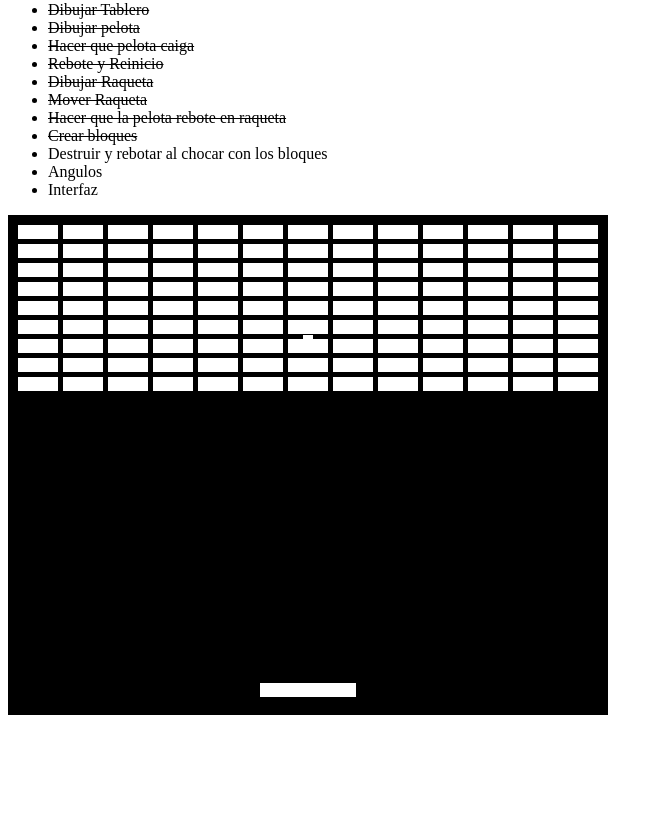
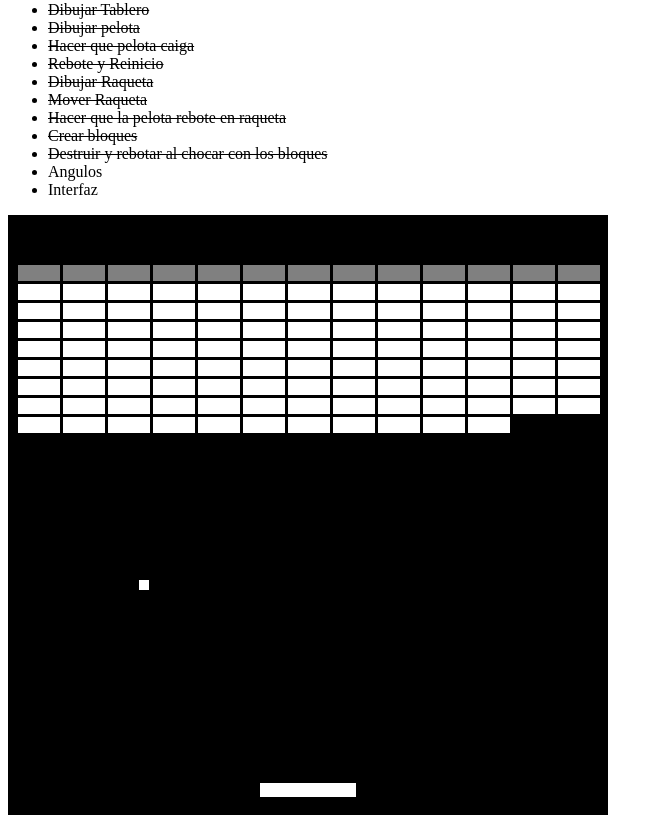
Before and after one commit to frmdz/Arkablock, a plain HTML site: page index.html in a window 1280 px wide. Shown: the part 79-906 px from the top of the page, without its empty margins (0-663 px from the left). Before the commit the page ends 806 px from the top, so only its background shows below. Drawn offline with Linux system fonts and the light colour scheme.

Commit message:
Add files via upload

```diff
--- a/Ark.js
+++ b/Ark.js
@@ -1,22 +1,25 @@
-var canvas = document.getElementById("canvas");
-var context = canvas.getContext("2d");
+let canvas = document.getElementById("canvas");
+let context = canvas.getContext("2d");
 
-var gameover_pic = new Image();
+let gameover_pic = new Image();
 gameover_pic.src = 'res/Game_over.png';
 
-var GameOver = false;
-var vidas = 3;
+let GameOver = false;
+let vidas = 3;
+
+let nivel = nivel_1;
+let num = 9;
 
 function refrescar(){
   if (GameOver == false) {
     context.clearRect(0,0,canvas.width,canvas.height);
-    bloqs.dibujar();
+    dibujarBloques();
     raque_1.mover();
     raque_1.dibujar();
     pelo_1.dibujar();
     pelo_1.mover();
     pelo_1.golpeAngulo();
-    bloqs.dibujar();
+    pelo_1.colicionBloque();
     requestAnimationFrame(refrescar);
   } else{
     context.clearRect(0,0,canvas.width,canvas.height);
@@ -24,8 +27,7 @@ function refrescar(){
   }
 }
 
-var pelo_1 = new Pelota(canvas.width/2, canvas.height/2, 10, 6, -6 );
-var raque_1 = new Raqueta(canvas.width/2, canvas.height-25, 96, 14, 37 ,39);
-var bloqs = new Bloques();
+let pelo_1 = new Pelota(canvas.width/4, canvas.height/2, 10, 7, 10 );
+let raque_1 = new Raqueta(canvas.width/2, canvas.height-25, 96, 14);
 
 refrescar();
--- a/Bloques.js
+++ b/Bloques.js
@@ -1,20 +1,15 @@
-class Bloques {
-  constructor() {
-    this.xtam = 50;
-    this.ytam = 14;
-    this.fil = 5;
-    this.col = 5;
-    this.esp = canvas.width%45;
-  }
 
-  dibujar() {
-    for (let i=0; i<9; i++) {
+function dibujarBloques() {
+    for (let i=0; i<num; i++) {
       for (let j=0; j<13; j++) {
-        if (nivel_1[i][j] > 0) {
-          context.fillStyle = "white";
-          context.fillRect(10+(45*j), 10+(19*i), 40, 14);
+        if (nivel[i][j] > 0) {
+          if (nivel[i][j] == 2) {
+              context.fillStyle = "grey";
+            }else {
+              context.fillStyle = "white";
+            }
+          context.fillRect(10+(45*j), 50+(19*i), 42, 16);
         }
       }
     }
   }
-}
--- a/Controles.js
+++ b/Controles.js
@@ -5,11 +5,11 @@ var rPressed = false;
 var lPressed = false;
 
 function kup (e) {
-  if (e.keyCode == raque_1.der) rPressed = false;
-  if (e.keyCode == raque_1.izq) lPressed = false;
+  if (e.keyCode == 39) rPressed = false;
+  if (e.keyCode == 37) lPressed = false;
 }
 
 function kdown (e) {
-  if (e.keyCode == raque_1.der) rPressed = true;
-  if (e.keyCode == raque_1.izq) lPressed = true;
+  if (e.keyCode == 39) rPressed = true;
+  if (e.keyCode == 37) lPressed = true;
 }
--- a/Pelota.js
+++ b/Pelota.js
@@ -7,6 +7,54 @@ class Pelota {
     this.accel_y = accel_y;
     this.radio = this.tam/2;
   }
+
+  colicionBloque(){
+  if (this.y-20 < 50+(19*num)) {
+      for (let i=0; i<num; i++) {
+        for (let j=0; j<13; j++) {
+          if (nivel[i][j] > 0) {
+            //10+(45*j)  10+(19*i) 40 14
+
+            if (this.y-this.radio <= (50+(19*i))+16 && this.y-this.radio >= 50+(19*i)) {
+              if (this.x+this.radio/2 >= (10+(45*j)) && this.x-this.radio/2 <= (10+(45*j))+42 ) {
+                this.y = ((50+(19*i))+16)+1+this.radio;
+                this.accel_y = -this.accel_y;
+                nivel[i][j] -= 1;;
+              }
+            }//arriba
+            if (this.y+this.radio <= (50+(19*i))+16 && this.y+this.radio >= 50+(19*i)) {
+              if (this.x+this.radio/2 >= (10+(45*j)) && this.x-this.radio/2 <= (10+(45*j))+42 ) {
+                this.y = (50+(19*i))-1-this.radio;
+                this.accel_y = -this.accel_y;
+                nivel[i][j] -= 1;
+              }
+            }//abajo
+
+
+
+             if (this.x+this.radio >= 10+(45*j) && this.x+this.radio <= (10+(45*j))+42 ) {
+              if (this.y+this.radio/2>= 50+(19*i) && this.y-this.radio/2 <= 50+(19*i)+16 ) {
+                this.accel_x = -this.accel_x;
+                this.x =  (10+(45*j))-1-this.radio;
+                nivel[i][j] -= 1;
+              }
+            }//izq
+
+
+             if (this.x-this.radio >= 10+(45*j) && this.x-this.radio <= (10+(45*j))+42 ) {
+              if (this.y+this.radio/2>= 50+(19*i) && this.y-this.radio/2<= 50+(19*i)+16 ) {
+                this.accel_x = -this.accel_x;
+                this.x =  (10+(45*j))+43+this.radio;
+                nivel[i][j] -= 1;
+              }
+            }//der
+
+          }
+        }
+      }
+    }
+  }
+
   golpeAngulo() {
     if (this.y+this.radio >= raque_1.y-raque_1.ytam/2 && this.y+this.radio <=raque_1.y+raque_1.ytam) {
       if (this.x+this.radio >= raque_1.x-raque_1.xtam/2 && this.x-this.radio <= raque_1.x+raque_1.xtam/2) {
--- a/Raqueta.js
+++ b/Raqueta.js
@@ -1,11 +1,9 @@
 class Raqueta {
-  constructor(x, y, xtam, ytam, izq, der) {
+  constructor(x, y, xtam, ytam) {
     this.x = x;
     this.y = y;
     this.xtam = xtam;
     this.ytam = ytam;
-    this.izq = izq;
-    this.der = der;
   }
 
   dibujar() {
--- a/index.html
+++ b/index.html
@@ -24,12 +24,12 @@
       <li><strike>Mover Raqueta</strike></li>
       <li><strike>Hacer que la pelota rebote en raqueta</strike></li>
       <li><strike>Crear bloques</strike></li>
-      <li>Destruir y rebotar al chocar con los bloques</li>
+      <li><strike>Destruir y rebotar al chocar con los bloques</strike></li>
       <li>Angulos</li>
       <li>Interfaz</li>
     </ul>
-    <canvas id ="canvas" width="600" height="500"></canvas>
-    <script src="nivel1.js"></script>
+    <canvas id ="canvas" width="600" height="600"></canvas>
+    <script src="niveles.js"></script>
     <script src ="Pelota.js"></script>
     <script src ="Controles.js"></script>
     <script src ="Raqueta.js"></script>
--- /dev/null
+++ b/niveles.js
@@ -0,0 +1,12 @@
+var nivel_1 = [
+    //
+    [2, 2, 2 ,2 ,2 ,2 ,2 ,2 ,2, 2 ,2 ,2 ,2],
+    [1, 1, 1, 1, 1, 1, 1, 1, 1, 1 ,1 ,1 ,1],
+    [1, 1, 1, 1, 1, 1, 1, 1, 1, 1 ,1 ,1 ,1],
+    [1, 1, 1, 1, 1, 1, 1, 1, 1, 1 ,1 ,1 ,1],
+    [1, 1, 1, 1, 1, 1, 1, 1, 1, 1 ,1 ,1 ,1],
+    [1, 1, 1, 1, 1, 1, 1, 1, 1, 1 ,1 ,1 ,1],
+    [1, 1, 1, 1, 1, 1, 1, 1, 1, 1 ,1 ,1 ,1],
+    [1, 1, 1, 1, 1, 1, 1, 1, 1, 1 ,1 ,1 ,1],
+    [1, 1, 1, 1, 1, 1, 1, 1, 1, 1 ,1 ,1 ,1],
+];
```
